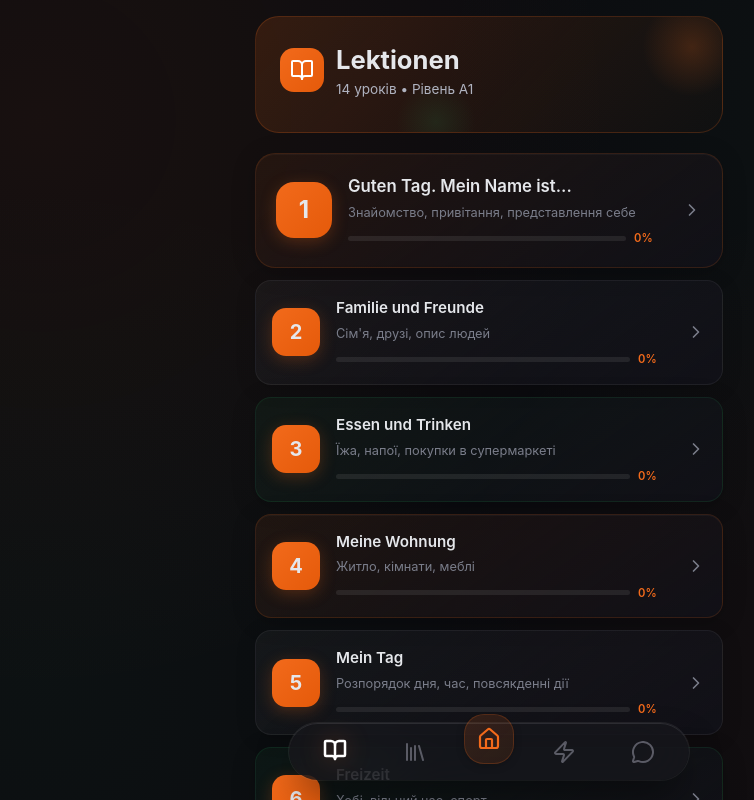
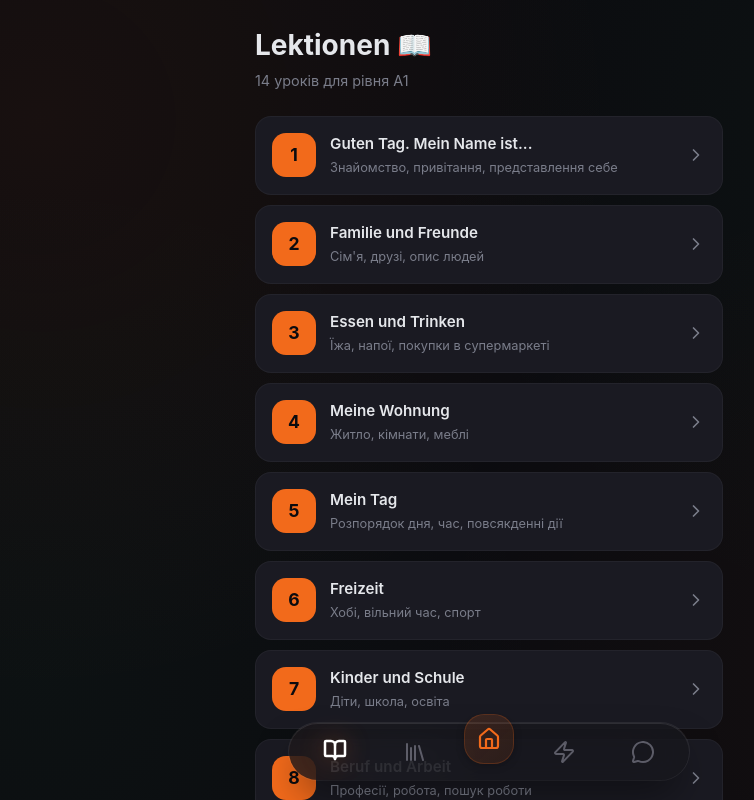
Before and after one commit to Artom-sites/deutsch-trainer-a1, a React (Vite) app: page / in a window 1280 px wide. Both pictures are taken after a click on the button 486 px from the left and 751 px from the top of the page. Shown: the top 800 px of the page, without its empty margins (151-905 px from the left). Built offline with nearby package versions, Linux system fonts and the light colour scheme.

Commit message:
UI: LessonsTab - Clean dark cards, orange numbers only, thin progress

```diff
--- a/src/components/LessonsTab.jsx
+++ b/src/components/LessonsTab.jsx
@@ -1,228 +1,125 @@
 // src/components/LessonsTab.jsx
-// Вкладка "Уроки" - Premium Design з різноманітними картками
+// Вкладка "Уроки" - Clean Dark Design
 import React from 'react';
 import useStore from '../store/useStore';
 import { lessons } from '../data/lexicon';
-import { ChevronRight, Check, BookOpen, Star, Sparkles } from 'lucide-react';
+import { ChevronRight, Check } from 'lucide-react';
 
 const LessonsTab = () => {
     const openLesson = useStore(state => state.openLesson);
     const getLessonProgress = useStore(state => state.getLessonProgress);
 
-    // Різні стилі для карток (чергування для візуального різноманіття)
-    const getCardStyle = (index, isComplete) => {
-        const styles = [
-            // Style 1: Glass with orange glow
-            {
-                background: 'linear-gradient(145deg, rgba(242, 106, 27, 0.08) 0%, rgba(17, 17, 24, 0.9) 100%)',
-                border: '1px solid rgba(242, 106, 27, 0.15)',
-                boxShadow: '0 4px 24px rgba(0, 0, 0, 0.2), inset 0 1px 0 rgba(255, 255, 255, 0.03)'
-            },
-            // Style 2: Clean dark glass
-            {
-                background: 'linear-gradient(145deg, rgba(255, 255, 255, 0.04) 0%, rgba(17, 17, 24, 0.95) 100%)',
-                border: '1px solid rgba(255, 255, 255, 0.06)',
-                boxShadow: '0 4px 20px rgba(0, 0, 0, 0.15)'
-            },
-            // Style 3: Subtle green tint (for progress feeling)
-            {
-                background: 'linear-gradient(145deg, rgba(46, 204, 113, 0.05) 0%, rgba(17, 17, 24, 0.9) 100%)',
-                border: '1px solid rgba(46, 204, 113, 0.1)',
-                boxShadow: '0 4px 24px rgba(0, 0, 0, 0.2)'
-            }
-        ];
-
-        if (isComplete) {
-            return {
-                background: 'linear-gradient(145deg, rgba(46, 204, 113, 0.12) 0%, rgba(17, 17, 24, 0.95) 100%)',
-                border: '1px solid rgba(46, 204, 113, 0.25)',
-                boxShadow: '0 4px 24px rgba(46, 204, 113, 0.1)'
-            };
-        }
-
-        return styles[index % 3];
-    };
-
-    // Іконки для уроків (чергування)
-    const lessonIcons = ['📖', '🎯', '💬', '🏠', '🍽️', '⏰', '🎉', '🏙️', '✈️', '🛒', '👔', '🏥', '🎓', '📝'];
-
     return (
         <div className="screen">
-            {/* Premium Header */}
+            {/* Clean Header */}
             <div style={{
-                position: 'relative',
-                background: 'linear-gradient(135deg, rgba(242, 106, 27, 0.15) 0%, rgba(242, 106, 27, 0.02) 100%)',
-                borderRadius: 24,
-                padding: 24,
-                marginBottom: 20,
-                border: '1px solid rgba(242, 106, 27, 0.2)',
-                overflow: 'hidden'
+                marginBottom: 24,
+                paddingTop: 8
             }}>
-                {/* Decorative elements */}
-                <div style={{
-                    position: 'absolute',
-                    top: -20,
-                    right: -20,
-                    width: 100,
-                    height: 100,
-                    background: 'radial-gradient(circle, rgba(242, 106, 27, 0.2) 0%, transparent 70%)',
-                    borderRadius: '50%'
-                }} />
-                <div style={{
-                    position: 'absolute',
-                    bottom: -30,
-                    left: '30%',
-                    width: 80,
-                    height: 80,
-                    background: 'radial-gradient(circle, rgba(46, 204, 113, 0.1) 0%, transparent 70%)',
-                    borderRadius: '50%'
-                }} />
-
-                <div style={{ position: 'relative', zIndex: 1 }}>
-                    <div style={{ display: 'flex', alignItems: 'center', gap: 12, marginBottom: 8 }}>
-                        <div style={{
-                            width: 44,
-                            height: 44,
-                            borderRadius: 14,
-                            background: 'linear-gradient(135deg, #F26A1B 0%, #E55A0A 100%)',
-                            display: 'flex',
-                            alignItems: 'center',
-                            justifyContent: 'center'
+                <h1 style={{
+                    fontSize: '1.75rem',
+                    fontWeight: 700,
+                    color: '#E5E7EB',
+                    marginBottom: 4
                 }}>
-                            <BookOpen size={24} color="white" />
-                        </div>
-                        <div>
-                            <h1 style={{ fontSize: '1.6rem', fontWeight: 700, color: '#E5E7EB', margin: 0 }}>
-                                Lektionen
+                    Lektionen 📖
                 </h1>
-                            <p style={{ color: '#B0B3C0', fontSize: '0.85rem', margin: 0 }}>
-                                14 уроків • Рівень A1
+                <p style={{ color: '#7A7D8A', fontSize: '0.9rem' }}>
+                    14 уроків для рівня A1
                 </p>
             </div>
-                    </div>
-                </div>
-            </div>
 
-            {/* Lessons Grid */}
-            <div style={{ display: 'flex', flexDirection: 'column', gap: 12 }}>
-                {lessons.map((lesson, index) => {
+            {/* Lessons List */}
+            <div style={{ display: 'flex', flexDirection: 'column', gap: 10 }}>
+                {lessons.map((lesson) => {
                     const progress = getLessonProgress(lesson.id);
                     const isComplete = progress.percent === 100;
-                    const cardStyle = getCardStyle(index, isComplete);
-                    const icon = lessonIcons[index] || '📚';
-
-                    // Featured lesson (перший незавершений або перший)
-                    const isFeatured = index === 0 || (index < 3 && progress.percent > 0 && progress.percent < 100);
+                    const hasProgress = progress.total > 0 && progress.percent > 0;
 
                     return (
                         <div
                             key={lesson.id}
                             onClick={() => openLesson(lesson.id)}
                             style={{
-                                ...cardStyle,
-                                borderRadius: isFeatured ? 20 : 16,
-                                padding: isFeatured ? '20px' : '16px',
+                                background: '#1A1A22',
+                                borderRadius: 16,
+                                padding: '16px',
                                 cursor: 'pointer',
                                 display: 'flex',
                                 alignItems: 'center',
-                                gap: 16,
-                                transition: 'all 0.2s ease',
-                                transform: 'scale(1)'
+                                gap: 14,
+                                border: '1px solid rgba(255, 255, 255, 0.04)',
+                                transition: 'all 0.2s ease'
                             }}
                         >
-                            {/* Lesson Icon/Number */}
+                            {/* Lesson Number - Orange or Green for complete */}
                             <div style={{
-                                width: isFeatured ? 56 : 48,
-                                height: isFeatured ? 56 : 48,
-                                borderRadius: isFeatured ? 18 : 14,
+                                width: 44,
+                                height: 44,
+                                borderRadius: 14,
                                 background: isComplete
-                                    ? 'linear-gradient(135deg, #2ECC71 0%, #27AE60 100%)'
-                                    : 'linear-gradient(135deg, #F26A1B 0%, #E55A0A 100%)',
+                                    ? '#2ECC71'
+                                    : '#F26A1B',
                                 display: 'flex',
                                 alignItems: 'center',
                                 justifyContent: 'center',
                                 fontWeight: 700,
-                                fontSize: isFeatured ? '1.5rem' : '1.25rem',
-                                flexShrink: 0,
-                                boxShadow: isComplete
-                                    ? '0 4px 16px rgba(46, 204, 113, 0.3)'
-                                    : '0 4px 16px rgba(242, 106, 27, 0.25)'
+                                fontSize: '1.1rem',
+                                color: '#0B0B0F',
+                                flexShrink: 0
                             }}>
-                                {isComplete ? <Check size={24} color="white" /> : lesson.id}
+                                {isComplete ? <Check size={22} strokeWidth={3} /> : lesson.id}
                             </div>
 
                             {/* Content */}
                             <div style={{ flex: 1, minWidth: 0 }}>
-                                <div style={{ display: 'flex', alignItems: 'center', gap: 8, marginBottom: 4 }}>
-                                    <span style={{
+                                <div style={{
                                     fontWeight: 600,
-                                        fontSize: isFeatured ? '1.05rem' : '0.95rem',
-                                        color: '#E5E7EB'
+                                    fontSize: '0.95rem',
+                                    color: '#E5E7EB',
+                                    marginBottom: 3
                                 }}>
                                     {lesson.title}
-                                    </span>
-                                    {isFeatured && progress.percent > 0 && (
-                                        <Sparkles size={14} color="#F26A1B" />
-                                    )}
                                 </div>
                                 <div style={{
                                     fontSize: '0.8rem',
-                                    color: '#7A7D8A',
-                                    marginBottom: progress.total > 0 ? 8 : 0
+                                    color: '#7A7D8A'
                                 }}>
                                     {lesson.description}
                                 </div>
 
-                                {/* Progress bar */}
-                                {progress.total > 0 && (
+                                {/* Thin Progress Line */}
+                                {hasProgress && (
                                     <div style={{
-                                        display: 'flex',
-                                        alignItems: 'center',
-                                        gap: 8
-                                    }}>
-                                        <div style={{
-                                            flex: 1,
-                                            height: 5,
-                                            background: 'rgba(255, 255, 255, 0.08)',
-                                            borderRadius: 3,
+                                        marginTop: 10,
+                                        height: 3,
+                                        background: 'rgba(255, 255, 255, 0.06)',
+                                        borderRadius: 2,
                                         overflow: 'hidden'
                                     }}>
                                         <div style={{
                                             width: `${progress.percent}%`,
                                             height: '100%',
-                                                background: isComplete
-                                                    ? 'linear-gradient(90deg, #2ECC71, #27AE60)'
-                                                    : 'linear-gradient(90deg, #F26A1B, #E55A0A)',
-                                                borderRadius: 3,
+                                            background: isComplete ? '#2ECC71' : '#F26A1B',
+                                            borderRadius: 2,
                                             transition: 'width 0.3s'
                                         }} />
-                                        </div>
-                                        <span style={{
-                                            fontSize: '0.7rem',
-                                            color: isComplete ? '#2ECC71' : '#F26A1B',
-                                            fontWeight: 600,
-                                            minWidth: 32
-                                        }}>
-                                            {progress.percent}%
-                                        </span>
                                     </div>
                                 )}
                             </div>
 
-                            {/* Arrow or Star */}
-                            <div style={{ flexShrink: 0 }}>
-                                {isComplete ? (
-                                    <Star size={18} color="#2ECC71" fill="#2ECC71" />
-                                ) : (
-                                    <ChevronRight size={20} color="#7A7D8A" />
-                                )}
-                            </div>
+                            {/* Arrow */}
+                            <ChevronRight
+                                size={20}
+                                color="#7A7D8A"
+                                style={{ flexShrink: 0 }}
+                            />
                         </div>
                     );
                 })}
             </div>
 
-            {/* Bottom spacing for nav */}
+            {/* Bottom spacing */}
             <div style={{ height: 20 }} />
         </div>
     );
```
Lines whose indentation alone changed are shown as unchanged.
